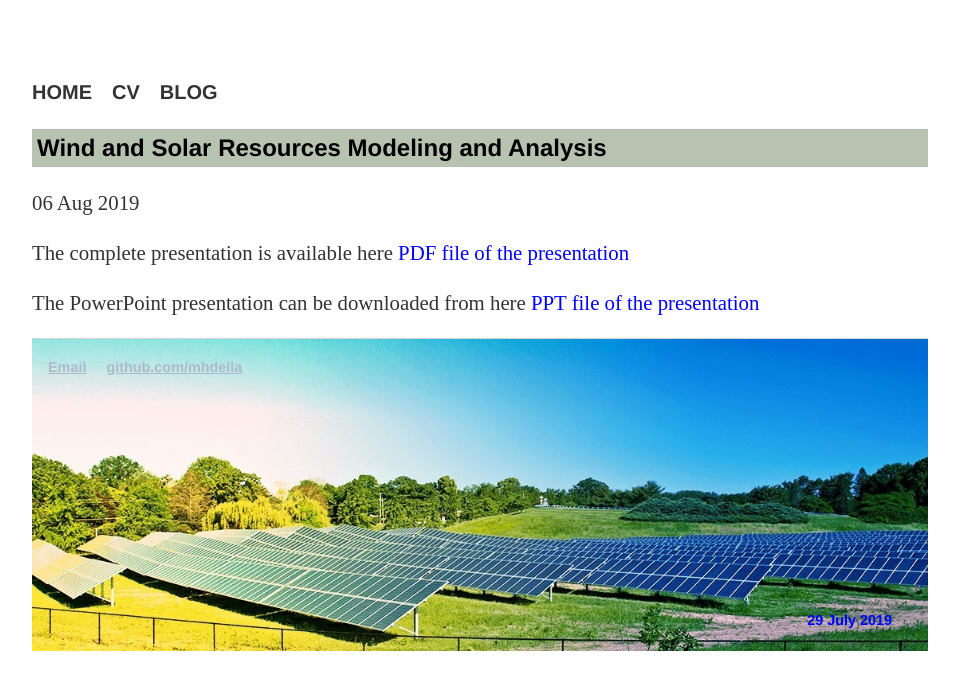
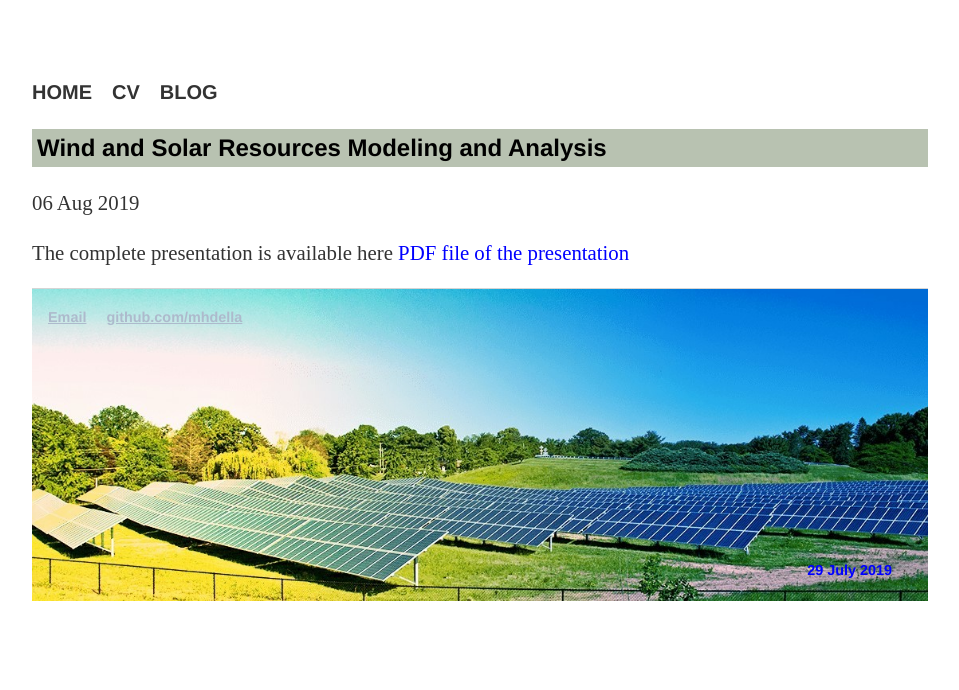
Before and after one commit to MohamedAbuella/MohamedAbuella.github.io, a Jekyll site: the page built from _posts/2019-08-06-wind_solar_modeling.html, in a window 1280 px wide. Shown: the top 690 px of the page, without its empty margins (160-1119 px from the left). Built offline with Jekyll 4.4.1, drawn with Linux system fonts in a browser that asks for light colours; nearby versions of some CDN libraries; a script that is not in the unit is left out; comment, search, counter and statistics services are not loaded.

Commit message:
Update 2019-08-06-wind_solar_modeling.html

```diff
--- a/_posts/2019-08-06-wind_solar_modeling.html
+++ b/_posts/2019-08-06-wind_solar_modeling.html
@@ -5,5 +5,4 @@
 layout:     post
 tags:       [Blog]
 ---
-<p>The complete presentation is available here <a href="https://github.com/MohamedAbuella/Ascend-Analytics-docs/blob/master/%2BPresentation%20for%20Ascend_Analytics/Wind_Solar_Energy_Modeling_Analysis.pdf" target="_blank" style="color:blue">PDF file of the presentation </a> </p>
-<p>The PowerPoint presentation can be downloaded from here <a href="https://github.com/MohamedAbuella/Ascend-Analytics-docs/blob/master/%2BPresentation%20for%20Ascend_Analytics/Wind_Solar_Energy_Modeling_Analysis.pptx" target="_blank" style="color:blue">PPT file of the presentation </a> </p>
+<p>The complete presentation is available here <a href="https://github.com/MohamedAbuella/Renewable_Analytics-docs/blob/master/%2BPresentation%20for%20Energy_Analytics/Wind_Solar_Energy_Modeling_Analysis.pdf" target="_blank" style="color:blue">PDF file of the presentation </a> </p>
```
